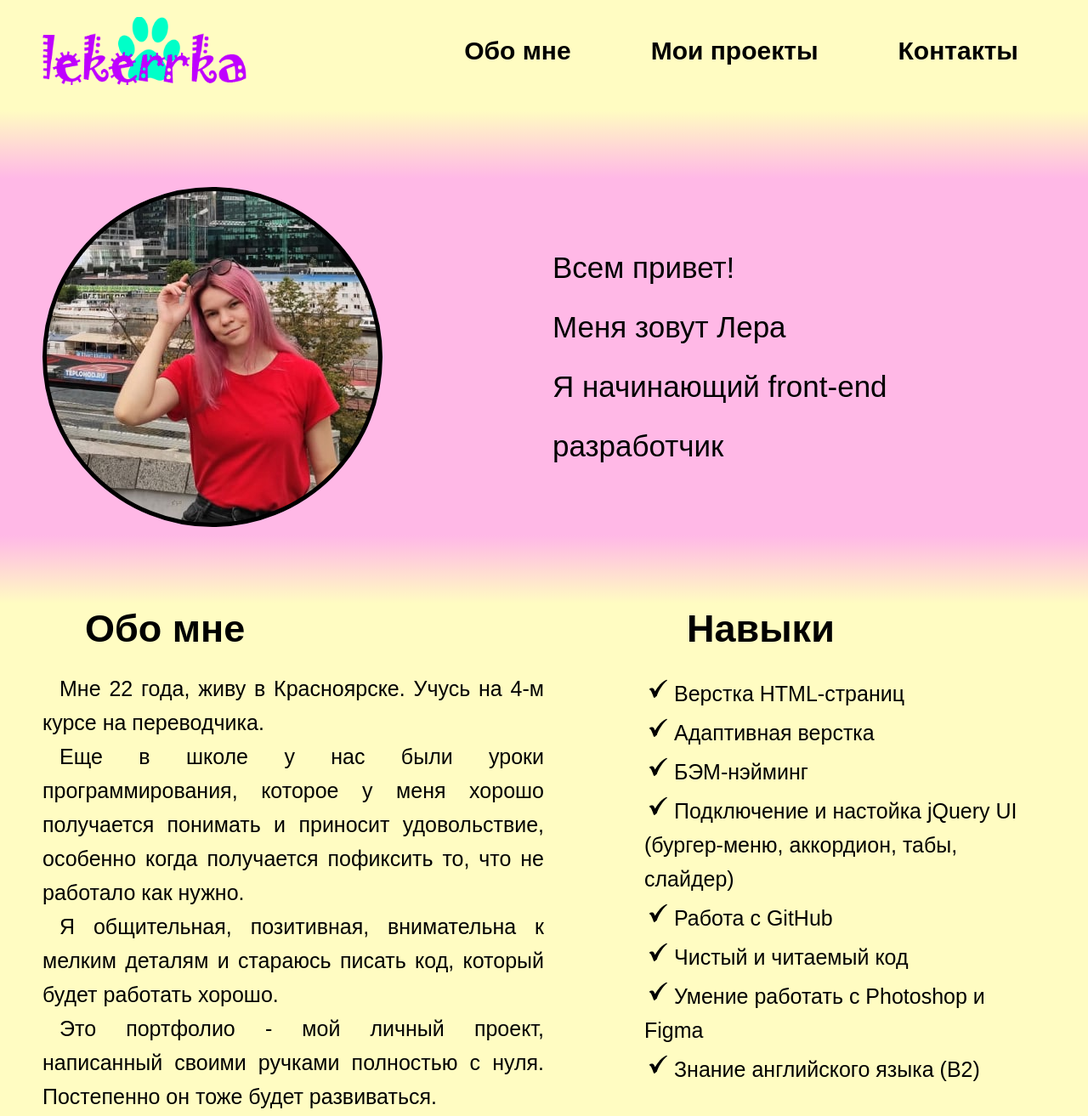
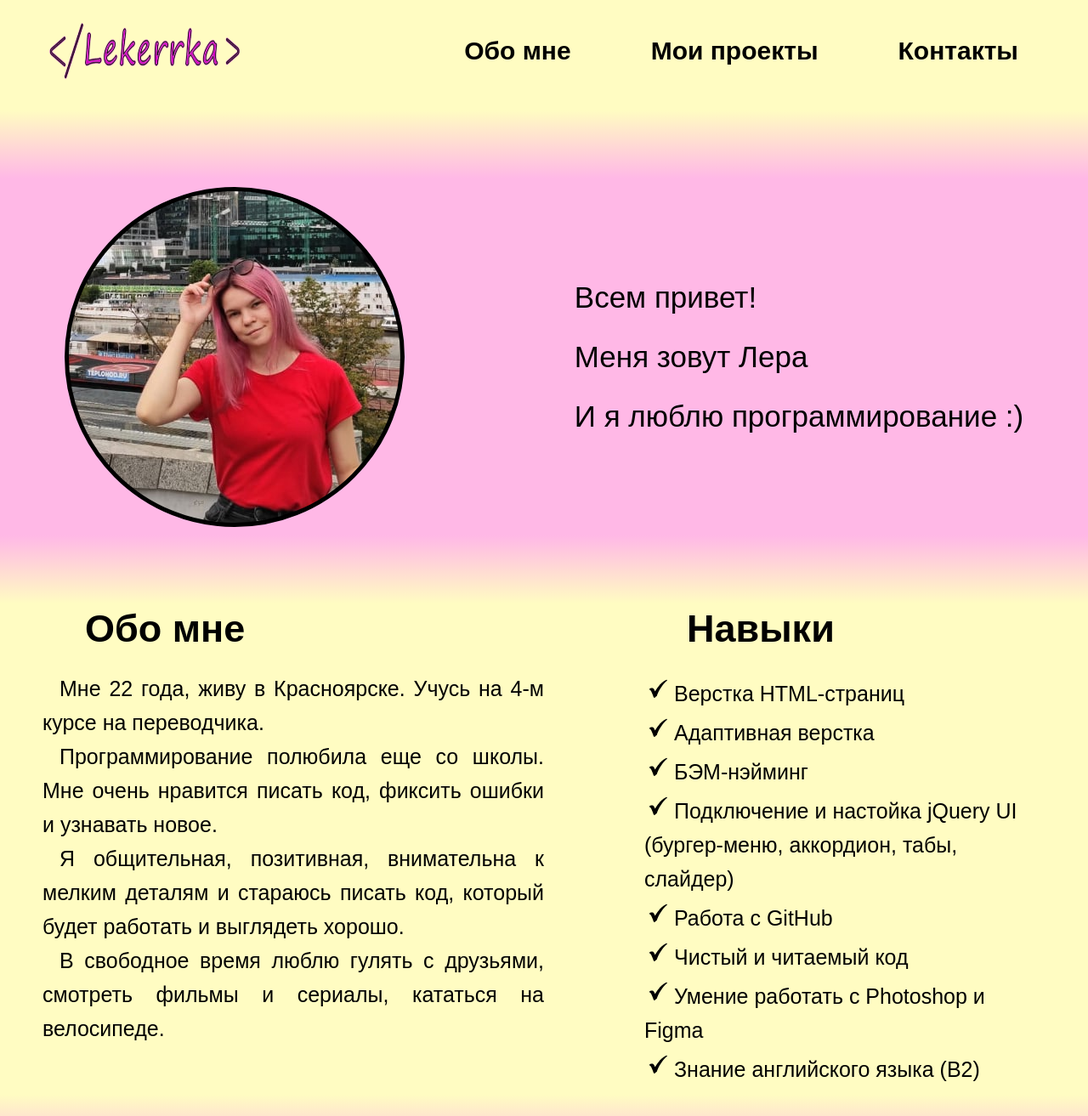
Before and after one commit to lekerrka/Lekerrka, a plain HTML site: page index.html in a window 1280 px wide. Shown: the top 1313 px of the page at 85% size. Drawn offline with Linux system fonts and the light colour scheme; a web font is replaced by a local one.

Commit message:
Logo and description changed

```diff
--- a/css/index.css
+++ b/css/index.css
@@ -255,6 +255,7 @@ h2 {
 
 .contacts-container {
   margin-bottom: 50px;
+  padding-top: 20px;
 }
 
 .contacts-heading {
--- a/index.html
+++ b/index.html
@@ -11,7 +11,7 @@
 <body>
   <header>
     <div class="header-container container">
-      <img class="header-logo" src="img/lekerrka.png" alt="">
+      <img class="header-logo" src="img/lekerrka_1.png" alt="">
       <nav class="header-nav">
         <ul class="header-nav_list">
           <li class="header-nav_list_item"><a href="#about">Обо мне</a></li>
@@ -36,7 +36,8 @@
             <p>
               Всем привет! <br>
               Меня зовут Лера<br>
-              Я начинающий front-end разработчик
+              И я люблю программирование :) <br>
+
             </p>
           </div>
         </div>
@@ -53,14 +54,13 @@
             Мне 22 года, живу в Красноярске. Учусь на 4-м курсе на переводчика.
           </p>
           <p class="about-desc">
-            Еще в школе у нас были уроки программирования, которое у меня хорошо получается понимать и приносит удовольствие, особенно когда
-            получается пофиксить то, что не работало как нужно.
+            Программирование полюбила еще со школы. Мне очень нравится писать код, фиксить ошибки и узнавать новое.
           </p>
           <p class="about-desc">
-            Я общительная, позитивная, внимательна к мелким деталям и стараюсь писать код, который будет работать хорошо.
+            Я общительная, позитивная, внимательна к мелким деталям и стараюсь писать код, который будет работать и выглядеть хорошо.
           </p>
           <p class="about-desc">
-            Это портфолио - мой личный проект, написанный своими ручками полностью с нуля. Постепенно он тоже будет развиваться.
+            В свободное время люблю гулять с друзьями, смотреть фильмы и сериалы, кататься на велосипеде.
           </p>
         </div>
         <div class="skills">
```
Also changed, not shown: img/lekerrka_1.png (added).
